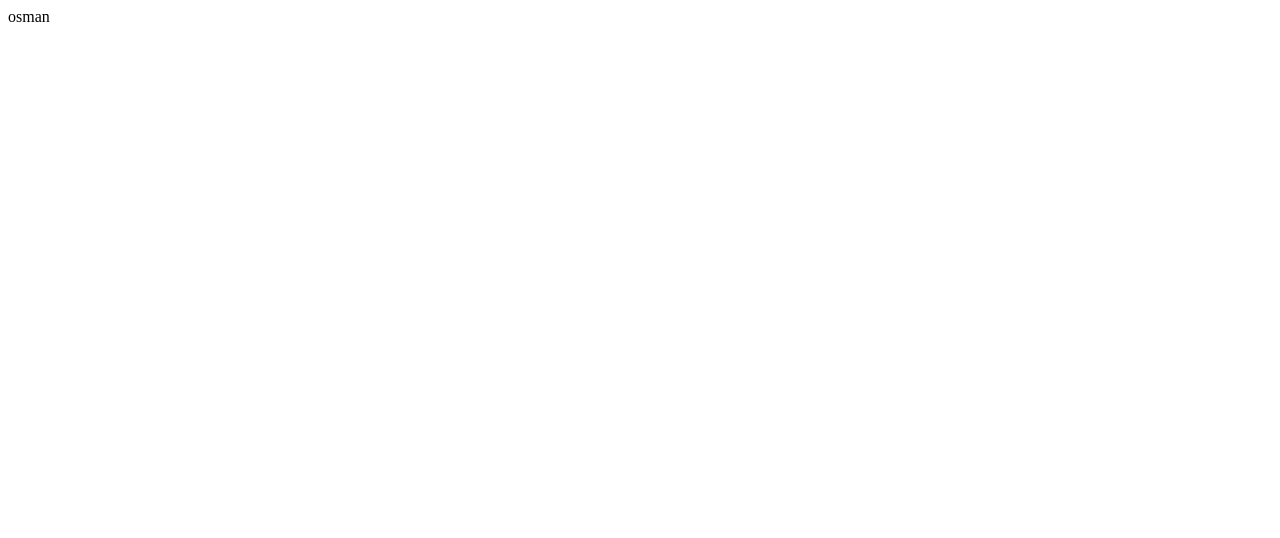
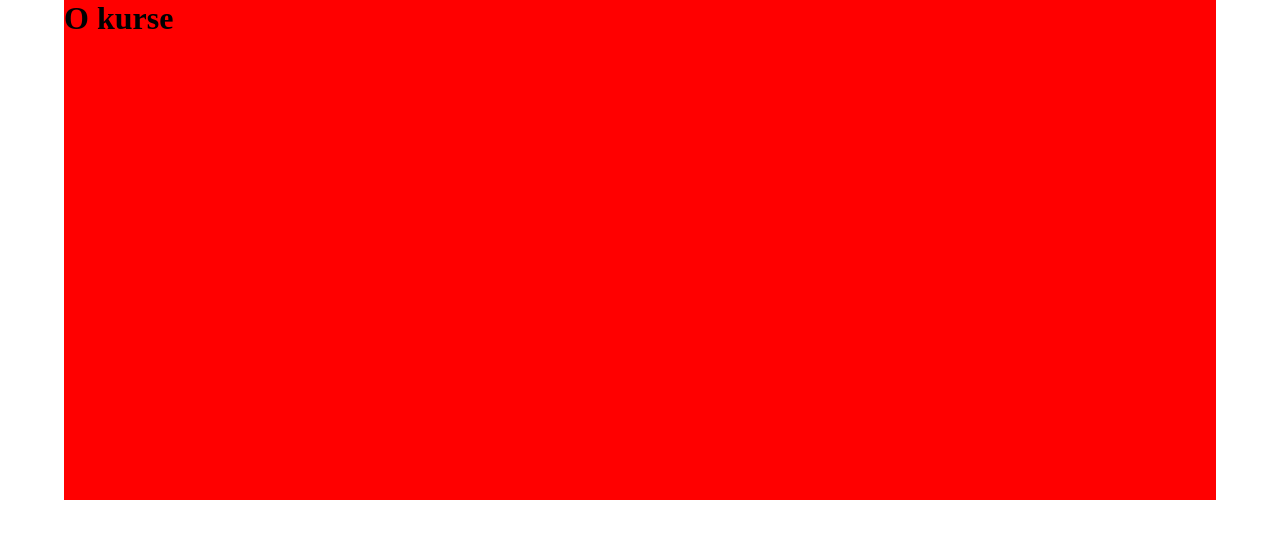
Before and after one commit to osmanbeshirov/figma_first_project, a plain HTML site: page index.html in a window 1280 px wide. Drawn offline with Linux system fonts and the light colour scheme.

Commit message:
eve qaldi

```diff
--- a/index.html
+++ b/index.html
@@ -5,10 +5,19 @@
     <meta http-equiv="X-UA-Compatible" content="IE=edge">
     <meta name="viewport" content="width=device-width, initial-scale=1.0">
     <title>Document</title>
+    <link rel="stylesheet" href="style.css">
 </head>
 <body>
-    <div>
-        osman
+    <div class="container">
+        <header id="header">
+            <h1>O kurse</h1>
+        </header>
+
+        <main></main>
+
+        <footer>
+
+        </footer>
     </div>
 
 </body>
--- a/style.css
+++ b/style.css
@@ -0,0 +1,13 @@
+*{
+    margin: 0;
+    padding: 0;
+    box-sizing: border-box;
+
+}
+
+.container{
+    width: 90%;
+    height: 500px;
+    background-color: red;
+    margin: auto;
+}
```
